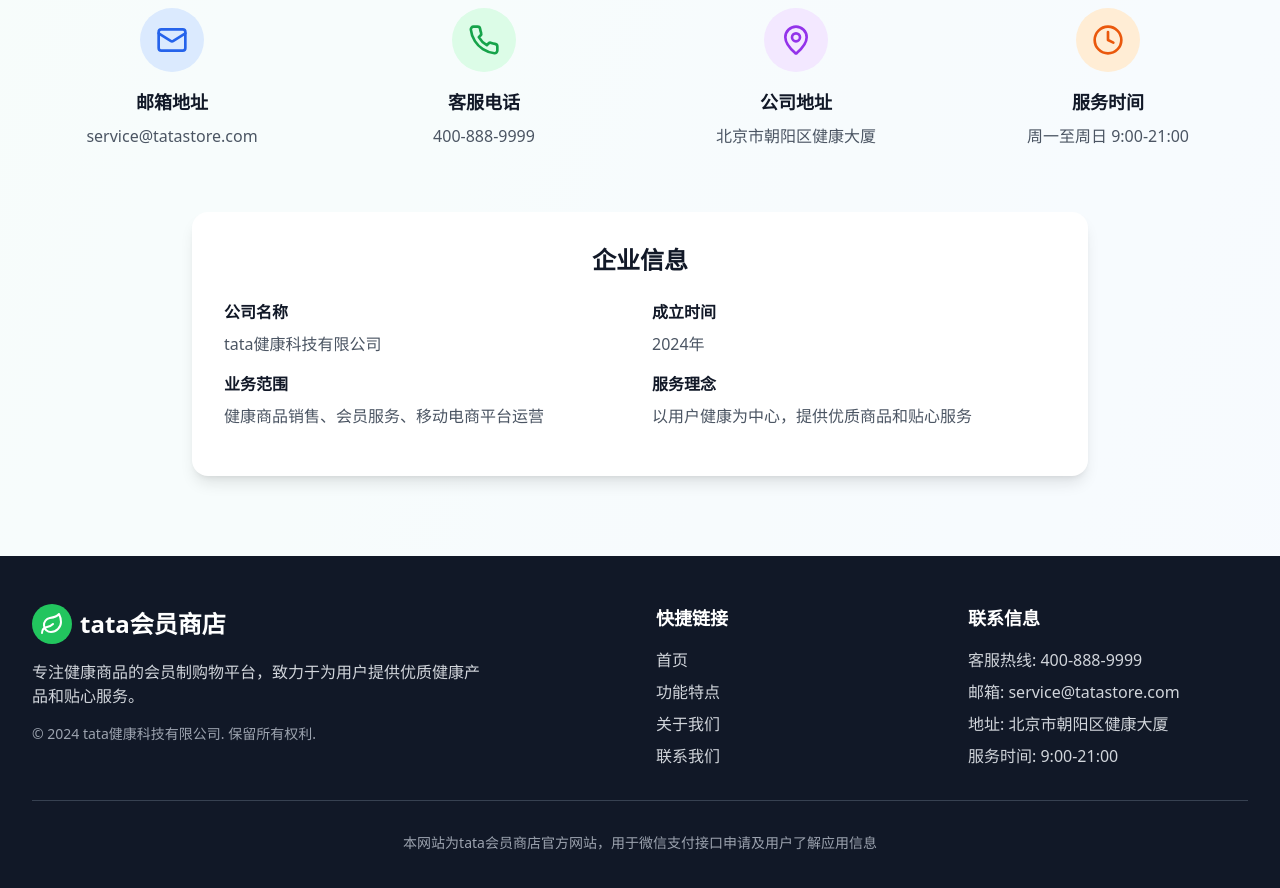
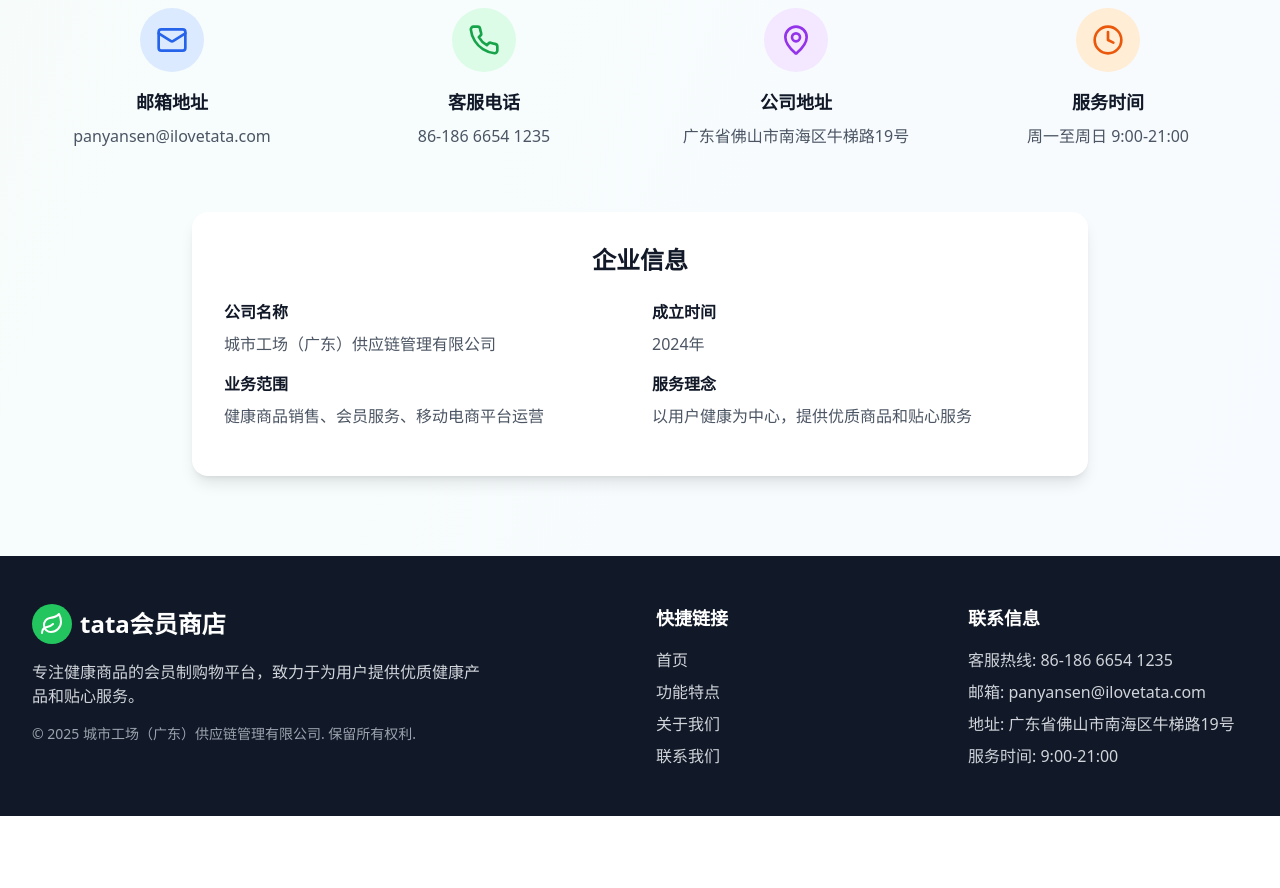
Before and after one commit to pency9240/tata-health-hub-site, a React (Vite) app: page / in a window 1280 px wide. Shown: the part 2340-3228 px from the top of the page. After the commit the page ends 3156 px from the top, so only its background shows below. Built offline with nearby package versions, Linux system fonts and the light colour scheme.

Commit message:
Fix footer and contact info
Update footer and contact information based on user's request.

```diff
--- a/src/components/Contact.tsx
+++ b/src/components/Contact.tsx
@@ -19,7 +19,7 @@ const Contact = () => {
               <Mail className="h-8 w-8 text-blue-600" />
             </div>
             <h3 className="text-lg font-semibold text-gray-900 mb-2">邮箱地址</h3>
-            <p className="text-gray-600">service@tatastore.com</p>
+            <p className="text-gray-600">panyansen@ilovetata.com</p>
           </div>
 
           <div className="text-center">
@@ -27,7 +27,7 @@ const Contact = () => {
               <Phone className="h-8 w-8 text-green-600" />
             </div>
             <h3 className="text-lg font-semibold text-gray-900 mb-2">客服电话</h3>
-            <p className="text-gray-600">400-888-9999</p>
+            <p className="text-gray-600">86-186 6654 1235</p>
           </div>
 
           <div className="text-center">
@@ -35,7 +35,7 @@ const Contact = () => {
               <MapPin className="h-8 w-8 text-purple-600" />
             </div>
             <h3 className="text-lg font-semibold text-gray-900 mb-2">公司地址</h3>
-            <p className="text-gray-600">北京市朝阳区健康大厦</p>
+            <p className="text-gray-600">广东省佛山市南海区牛梯路19号</p>
           </div>
 
           <div className="text-center">
@@ -52,7 +52,7 @@ const Contact = () => {
           <div className="grid grid-cols-1 md:grid-cols-2 gap-6">
             <div>
               <h4 className="font-semibold text-gray-900 mb-2">公司名称</h4>
-              <p className="text-gray-600 mb-4">tata健康科技有限公司</p>
+              <p className="text-gray-600 mb-4">城市工场（广东）供应链管理有限公司</p>
 
               <h4 className="font-semibold text-gray-900 mb-2">业务范围</h4>
               <p className="text-gray-600 mb-4">健康商品销售、会员服务、移动电商平台运营</p>
--- a/src/components/Footer.tsx
+++ b/src/components/Footer.tsx
@@ -18,7 +18,7 @@ const Footer = () => {
               专注健康商品的会员制购物平台，致力于为用户提供优质健康产品和贴心服务。
             </p>
             <p className="text-gray-400 text-sm">
-              © 2024 tata健康科技有限公司. 保留所有权利.
+              © 2025 城市工场（广东）供应链管理有限公司. 保留所有权利.
             </p>
           </div>
 
@@ -35,18 +35,12 @@ const Footer = () => {
           <div>
             <h3 className="text-lg font-semibold mb-4">联系信息</h3>
             <ul className="space-y-2 text-gray-300">
-              <li>客服热线: 400-888-9999</li>
-              <li>邮箱: service@tatastore.com</li>
-              <li>地址: 北京市朝阳区健康大厦</li>
+              <li>客服热线: 86-186 6654 1235</li>
+              <li>邮箱: panyansen@ilovetata.com</li>
+              <li>地址: 广东省佛山市南海区牛梯路19号</li>
               <li>服务时间: 9:00-21:00</li>
             </ul>
           </div>
-        </div>
-
-        <div className="border-t border-gray-700 mt-8 pt-8 text-center">
-          <p className="text-gray-400 text-sm">
-            本网站为tata会员商店官方网站，用于微信支付接口申请及用户了解应用信息
-          </p>
         </div>
       </div>
     </footer>
```
